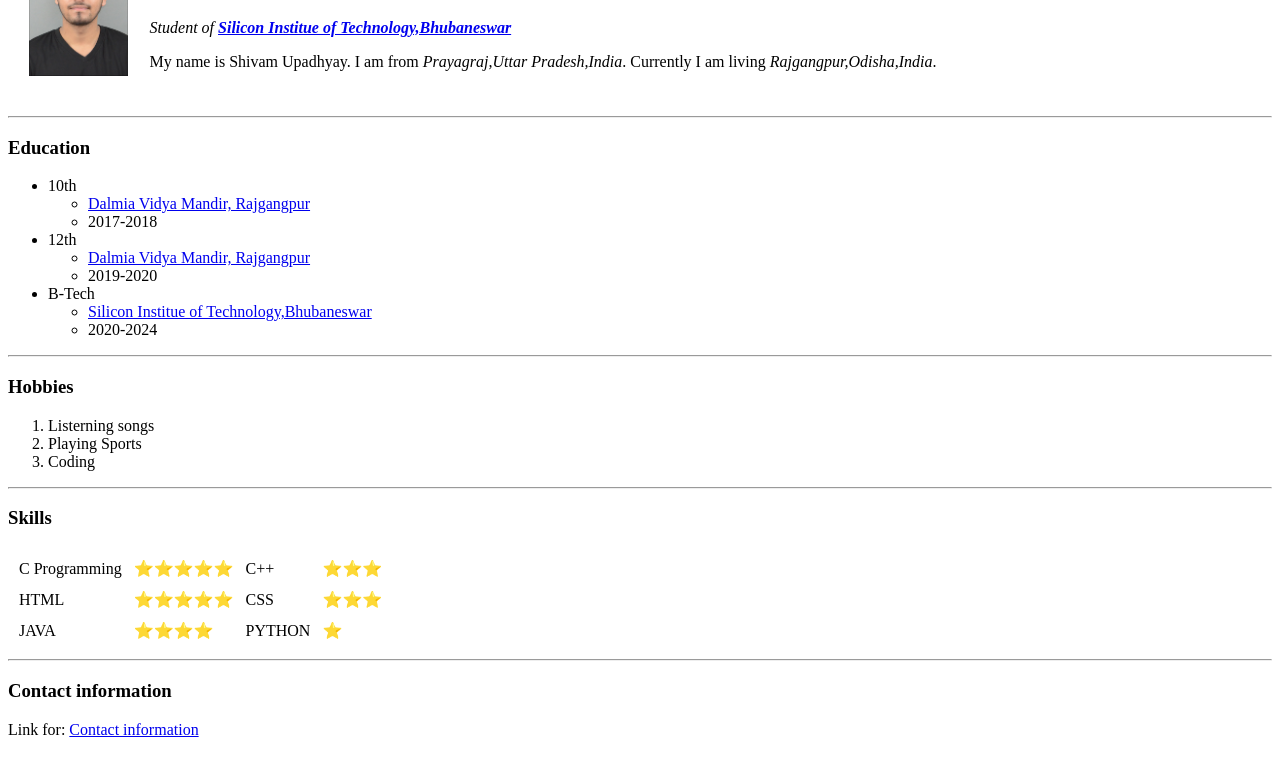
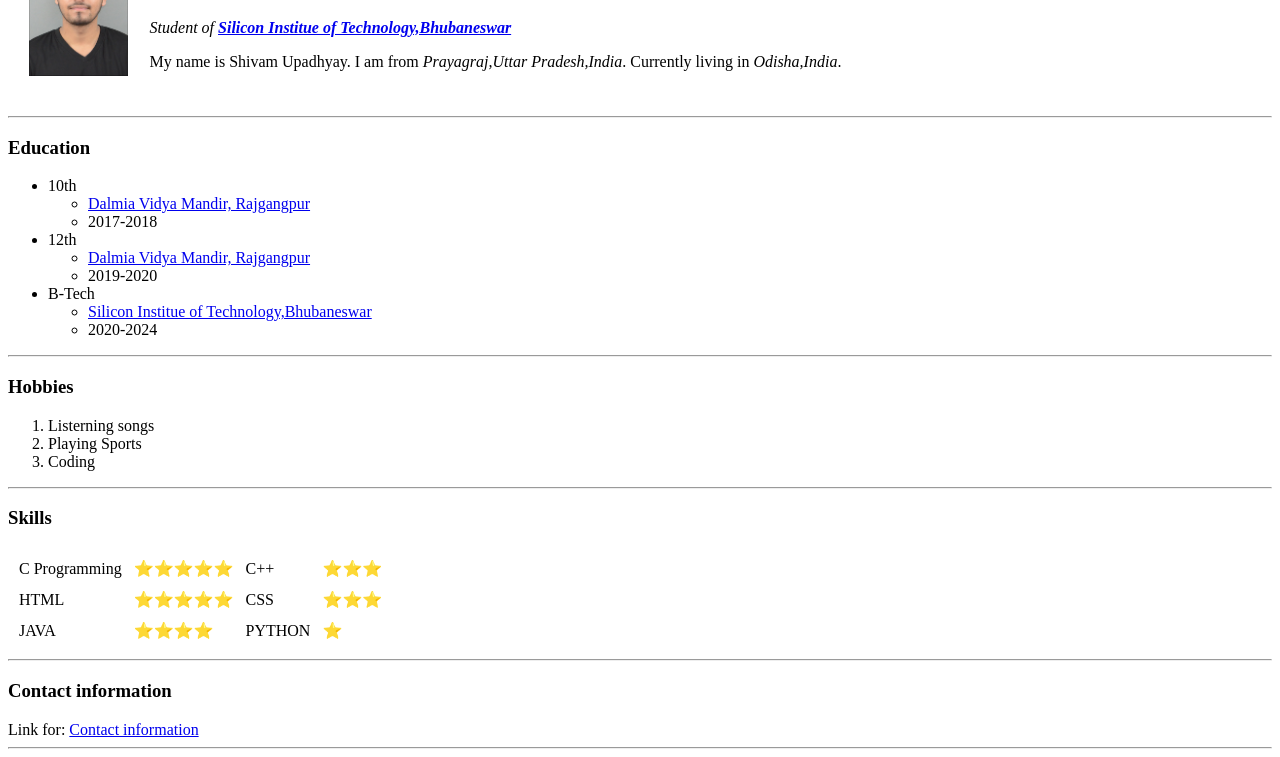
Before and after one commit to shivamu509/My_CV, a plain HTML site: page index.html in a window 1280 px wide. Shown: the part 90-847 px from the top of the page. Drawn offline with Linux system fonts and the light colour scheme.

Commit message:
Update index.html

```diff
--- a/index.html
+++ b/index.html
@@ -15,7 +15,7 @@
             <td>
                 <h1>Shivam Upadhyay</h1>
                 <p><em>Student of <strong> <a href="https://www.silicon.ac.in/sitbbsr/">Silicon Institue of Technology,Bhubaneswar</a></strong></em></p>
-                <p>My name is Shivam Upadhyay. I am from <em>Prayagraj,Uttar Pradesh,India</em>. Currently I am living <em>Rajgangpur,Odisha,India</em>.
+                <p>My name is Shivam Upadhyay. I am from <em>Prayagraj,Uttar Pradesh,India</em>. Currently living in <em>Odisha,India</em>.
             </td>
 
         </tr>
@@ -72,6 +72,6 @@
   <hr>
   <h3>Contact information</h3>
   Link for: <a href="contact.html">Contact information</a>
-
+  <hr>
 </body>
 </html>
```
